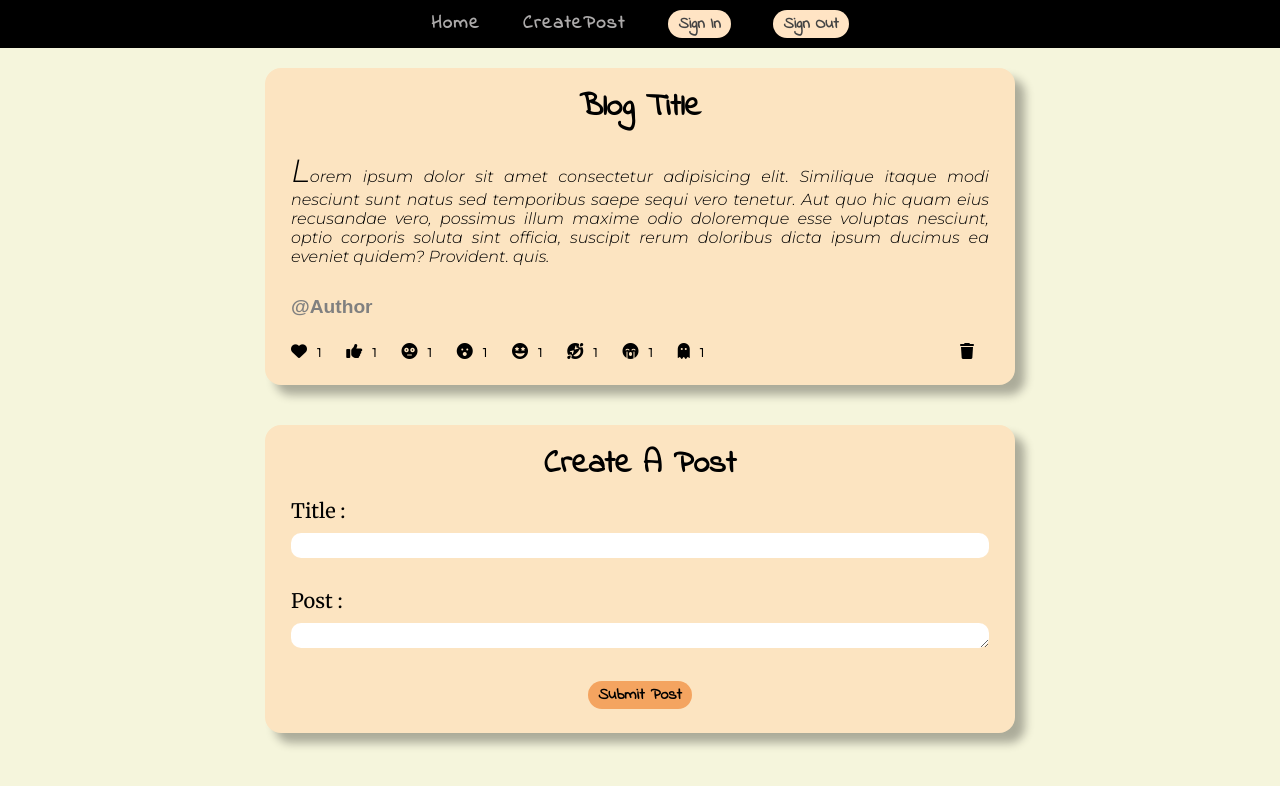
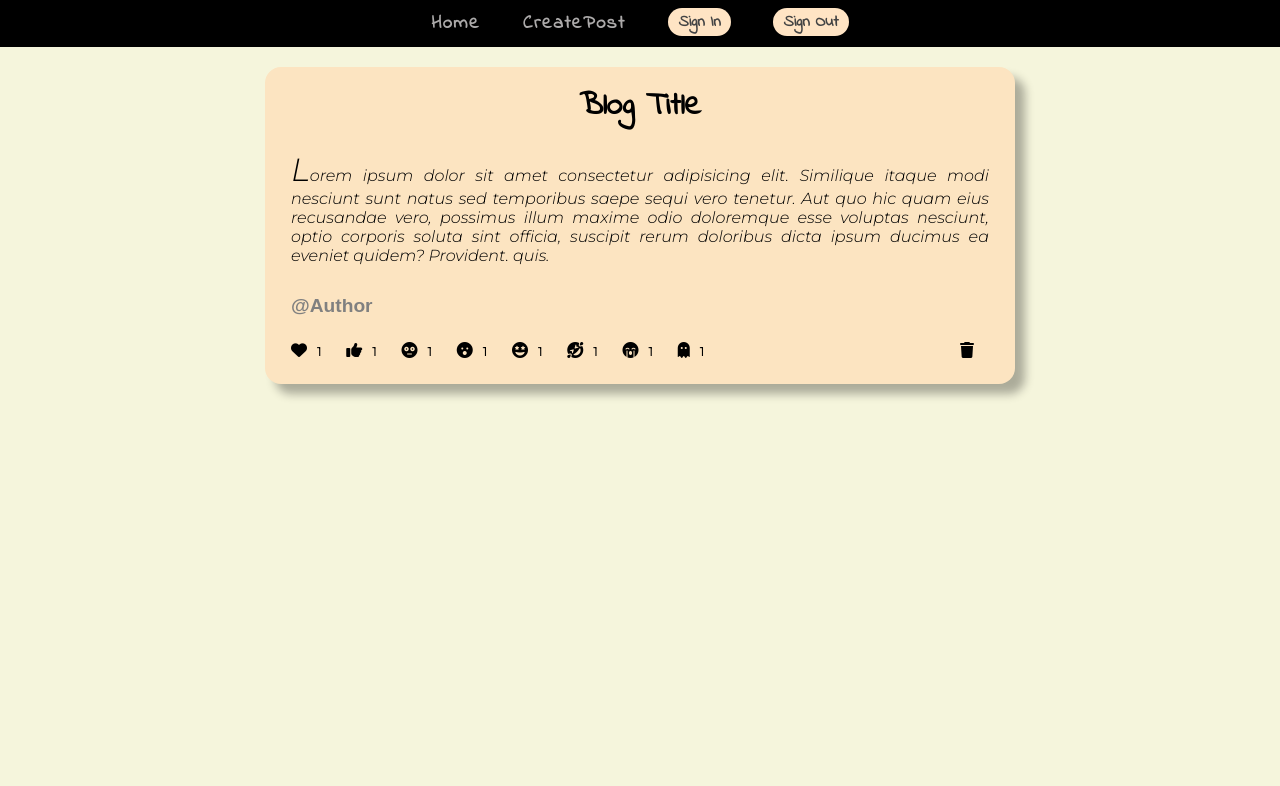
Before and after one commit to SuryanshuTomar/Projects, a React (Create React App) app in the folder React/simple-firebase-blog/: page / in a window 1280 px wide. Shown: the top 786 px of the page. Built offline with nearby package versions, Linux system fonts and the light colour scheme; a web font is replaced by a local one.

Commit message:
Added React Router

```diff
--- a/React/simple-firebase-blog/package.json
+++ b/React/simple-firebase-blog/package.json
@@ -9,7 +9,9 @@
     "firebase": "^9.8.1",
     "react": "^18.1.0",
     "react-dom": "^18.1.0",
+    "react-router-dom": "^6.3.0",
     "react-scripts": "5.0.1",
+    "styled-components": "^5.3.5",
     "web-vitals": "^2.1.4"
   },
   "scripts": {
--- a/React/simple-firebase-blog/src/App.js
+++ b/React/simple-firebase-blog/src/App.js
@@ -1,13 +1,19 @@
 import Navbar from "./components/Navbar/Navbar";
 import PostForm from "./components/PostForm/PostForm";
 import Post from "./components/Posts/Post";
+import { Routes, Route } from "react-router-dom";
+import { NotFound } from "./components/NotFound/NotFound";
 
 function App() {
 	return (
 		<div className="App">
 			<Navbar />
-			<Post />
-			<PostForm />
+			<Routes>
+				<Route index element={<Post />} />
+				<Route path="/home" element={<Post />} />
+				<Route path="/create-post" element={<PostForm />} />
+				<Route path="*" element={<NotFound />} />
+			</Routes>
 		</div>
 	);
 }
--- a/React/simple-firebase-blog/src/components/Navbar/Navbar.js
+++ b/React/simple-firebase-blog/src/components/Navbar/Navbar.js
@@ -1,17 +1,28 @@
 import React from "react";
 import Button from "../Button/Button";
 import styles from "./Navbar.module.css";
+import { NavLink, Outlet } from "react-router-dom";
 
 function Navbar() {
 	return (
+		<>
 			<div className={styles["nav-container"]}>
 				<div className={styles["navbar"]}>
+					<NavLink to="/home">
 						<h3 className={styles["nav-link"]}>Home</h3>
+					</NavLink>
+					<NavLink to="/create-post">
 						<h3 className={styles["nav-link"]}>CreatePost</h3>
+					</NavLink>
+					<NavLink to="/login">
 						<Button>Sign In</Button>
+					</NavLink>
+					<NavLink to="/logout">
 						<Button>Sign Out</Button>
+					</NavLink>
 				</div>
 			</div>
+		</>
 	);
 }
 
--- a/React/simple-firebase-blog/src/components/Navbar/Navbar.module.css
+++ b/React/simple-firebase-blog/src/components/Navbar/Navbar.module.css
@@ -16,6 +16,11 @@
 	width: 30rem;
 	padding: 10px;
 	justify-content: space-around;
+}
+
+a {
+	text-decoration: none;
+	color: rgb(172, 170, 170);
 }
 
 .nav-link {
--- /dev/null
+++ b/React/simple-firebase-blog/src/components/NotFound/NotFound.js
@@ -0,0 +1,11 @@
+import React from "react";
+import styled from "styled-components";
+
+export const NotFound = () => {
+	return <NotFoundText>404 NotFound</NotFoundText>;
+};
+
+const NotFoundText = styled.h1`
+	margin: 40px;
+	text-align: center;
+`;
--- a/React/simple-firebase-blog/src/index.js
+++ b/React/simple-firebase-blog/src/index.js
@@ -1,14 +1,17 @@
-import React from 'react';
-import ReactDOM from 'react-dom/client';
-import './index.css';
-import App from './App';
-import reportWebVitals from './reportWebVitals';
+import React from "react";
+import ReactDOM from "react-dom/client";
+import "./index.css";
+import App from "./App";
+import reportWebVitals from "./reportWebVitals";
+import { BrowserRouter } from "react-router-dom";
 
-const root = ReactDOM.createRoot(document.getElementById('root'));
+const root = ReactDOM.createRoot(document.getElementById("root"));
 root.render(
-  <React.StrictMode>
-    <App />
-  </React.StrictMode>
+	<React.StrictMode>
+		<BrowserRouter>
+			<App />
+		</BrowserRouter>
+	</React.StrictMode>
 );
 
 // If you want to start measuring performance in your app, pass a function
```
Also changed, not shown: 1 other file (tests, documents, lock files or other folders). Lines whose indentation alone changed are shown as unchanged.
